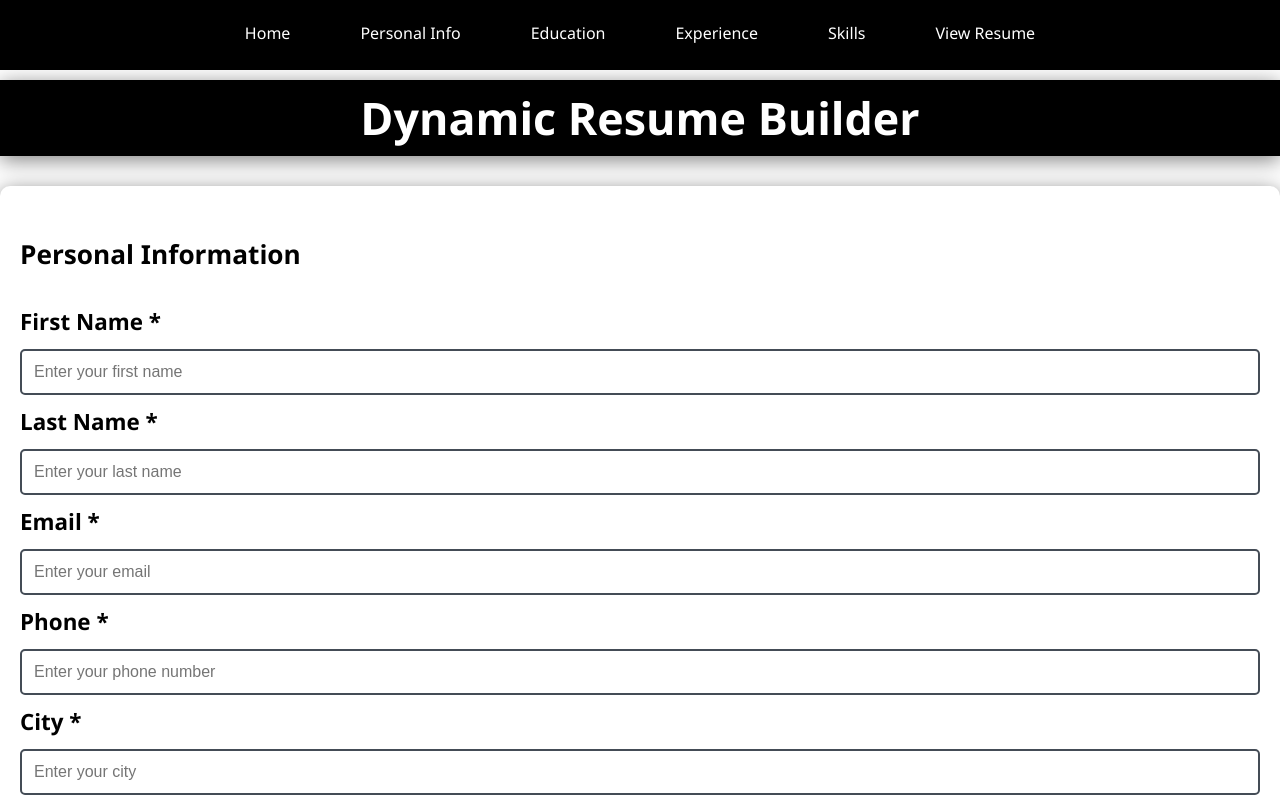
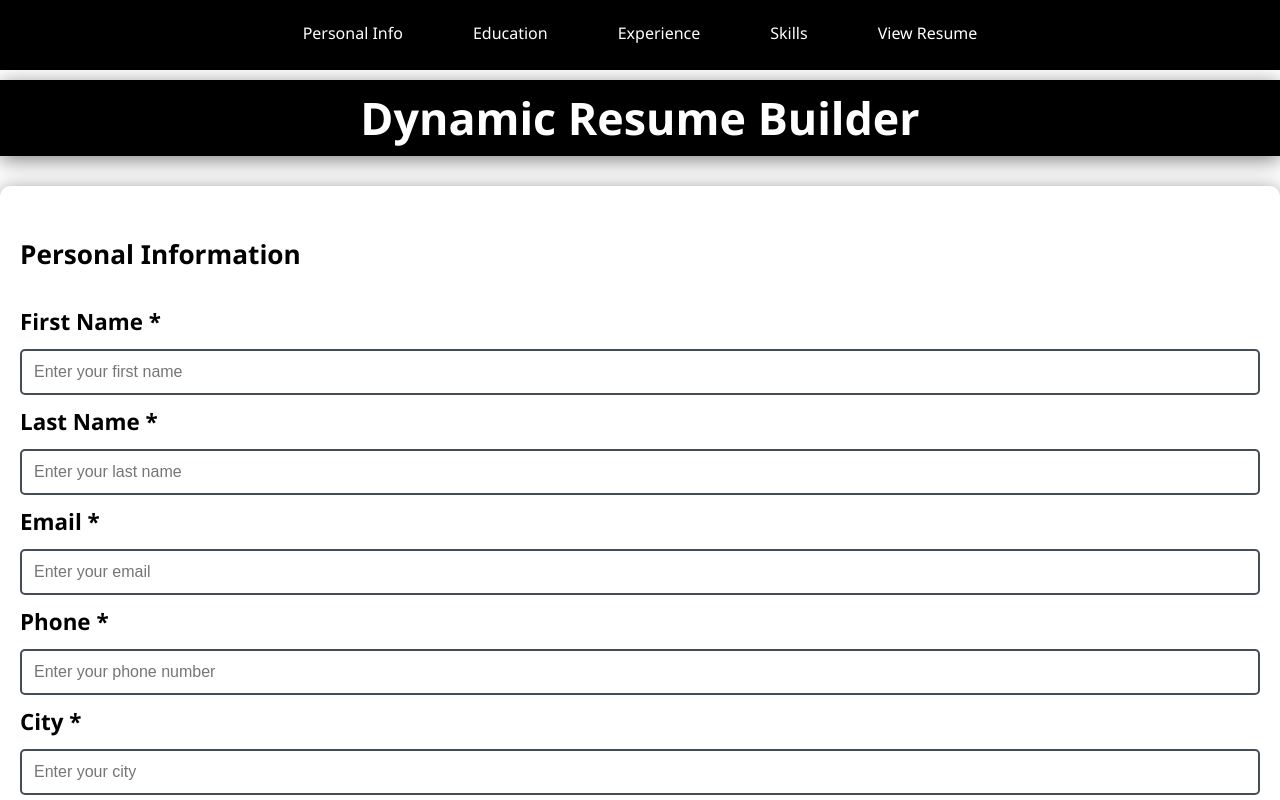
Before and after one commit to konain611/dynamic-resume-builder, a Next.js app: page / in a window 1280 px wide. Shown: the top 800 px of the page. Built offline with nearby package versions, Linux system fonts and the light colour scheme.

Commit message:
NavBar updated

```diff
--- a/src/app/components/NavBar.tsx
+++ b/src/app/components/NavBar.tsx
@@ -1,11 +1,11 @@
-import Link from 'next/link'
+
 
 export default function NavBar() {
     return (
         <div>
             <nav className="navbar">
 
-                <Link href="/">Home</Link>
+
                 <a href="#personal-info">Personal Info</a>
                 <a href="#education">Education</a>
                 <a href="#experience">Experience</a>
```
Also changed, not shown: .eslintrc.json.
